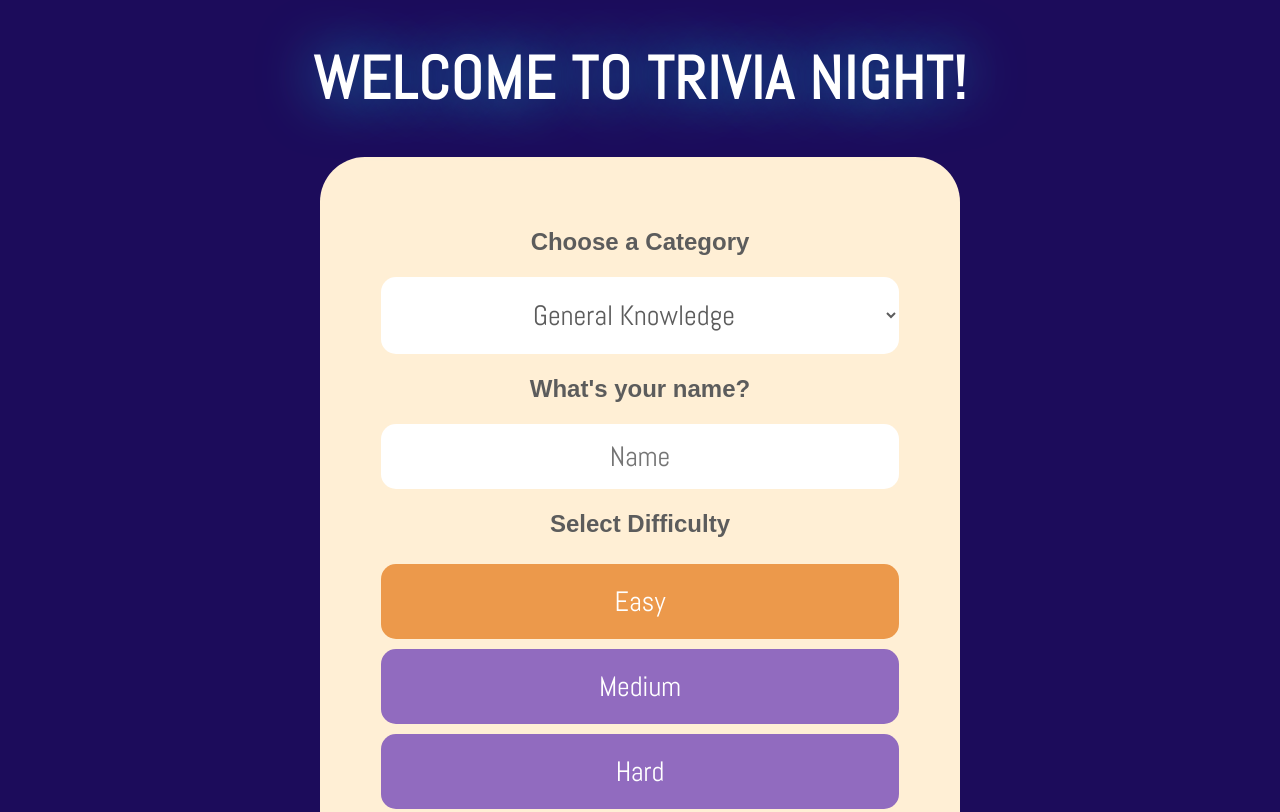
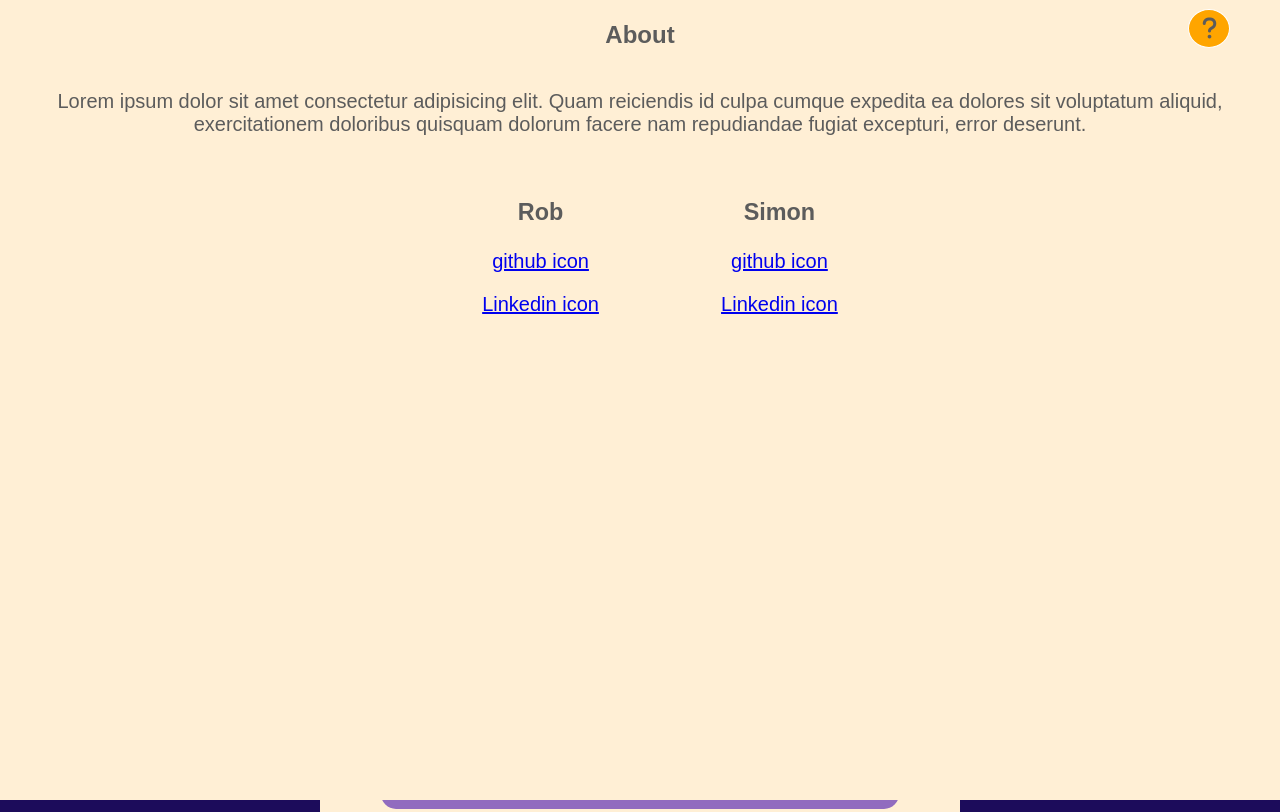
Before and after one commit to Simon-and-Robs-Project-2/TriviaNight, a plain HTML site: page index.html in a window 1280 px wide. Shown: the top 812 px of the page. Drawn offline with Linux system fonts and the light colour scheme.

Commit message:
info section added with socials

```diff
--- a/index.html
+++ b/index.html
@@ -5,10 +5,35 @@
     <meta http-equiv="X-UA-Compatible" content="IE=edge">
     <meta name="viewport" content="width=device-width, initial-scale=1.0">
     <title>Trivia Night</title>
+    <script src="https://kit.fontawesome.com/dc2acb7889.js" crossorigin="anonymous"></script>
     <link rel="stylesheet" href="./styles/styles.css">
 </head>
 <body>
+        <div id="info" class="info">
+            <i class="fa-solid fa-question"></i>
+        </div>
+        <div class="about">
+            <h2>About</h2>
+            <p>Lorem ipsum dolor sit amet consectetur adipisicing elit. Quam reiciendis id culpa cumque expedita ea dolores
+                sit voluptatum aliquid, exercitationem doloribus
+                quisquam dolorum facere nam repudiandae fugiat excepturi, error deserunt.</p>
 
+                <div class="socials">
+                    <ul>
+                        <li>
+                            <h3>Rob</h3>
+                            <p><a href="#">github icon</a></p>
+                            <p><a href="#">Linkedin icon</a></p>
+                        </li>
+
+                        <li>
+                            <h3>Simon</h3>
+                            <p><a href="#">github icon</a></p>
+                            <p><a href="#">Linkedin icon</a></p>
+                        </li>
+                    </ul>
+                </div>
+        </div>
     <header class="wrapper">
         <h1 class="neon">Welcome to Trivia Night!</h1>
     </header>
--- a/script.js
+++ b/script.js
@@ -3,6 +3,7 @@ const triviaApp = {};
 // SELECTORS / VARIABLES
 triviaApp.startButton = document.getElementById('startButton');
 triviaApp.triviaCard = document.querySelector('div.welcomePage');
+triviaApp.infoButton = document.getElementById
 
 
 triviaApp.baseUrl = 'https://opentdb.com/api.php';
--- a/styles/sass/partials/_mainPage.scss
+++ b/styles/sass/partials/_mainPage.scss
@@ -1,6 +1,56 @@
 body {
     background: $bodyBackground;
     color: #5c5c5c;
+    position: relative;
+        .info {
+                position: absolute;
+                    top: -31px;
+                    right: 50px;
+                    border: 1px solid white;
+                    width: 40px;
+                    text-align: center;
+                    border-radius: 50%;
+                    height: 37px;
+                    background-color: orange;
+                    z-index: 50;
+                i {
+                    position: absolute;
+                    bottom: 7px;
+                    left: 13px;
+                    font-size: 24px;
+
+                }
+
+                &:hover {
+                    background-color: white;
+                    color: black;
+                }
+            }
+            .about {
+                position: absolute;
+                width: 100vw;
+                height: 100vh;
+                right: 0;
+                top: -40px;
+                background-color: papayawhip;
+                z-index: 30;
+                text-align: center;
+                display: flex;
+                flex-direction: column;
+                align-items: center;
+                .socials {
+                    display: flex;
+                    width: 50%;
+                    ul {
+                        display: flex;
+                        width: 100%;
+                        justify-content: space-evenly;
+                        li  {
+                            list-style: none;
+                        }
+                    }
+                }
+            }
 
     h2 {
         font-size: 1.2rem;
@@ -11,7 +61,7 @@ body {
 header {
     color: white;
     font-family: $primaryFont;
-
+}
     .neon {
         text-transform: uppercase;
         font-family: $secondaryFont;
@@ -24,7 +74,7 @@ header {
             user-select: none;
             filter: blur(0.007em);
     }
-}
+
 
 section {
     text-align: center;
```
Also changed, not shown: styles/styles.css.
